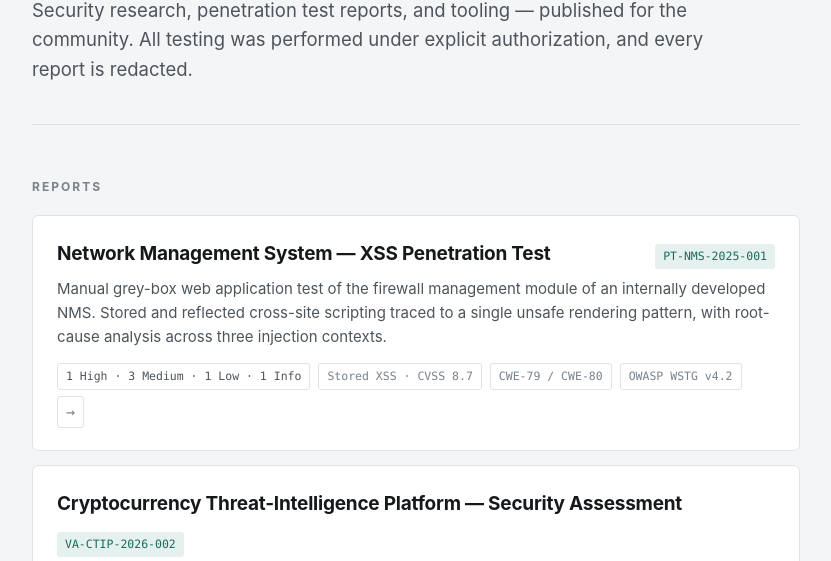
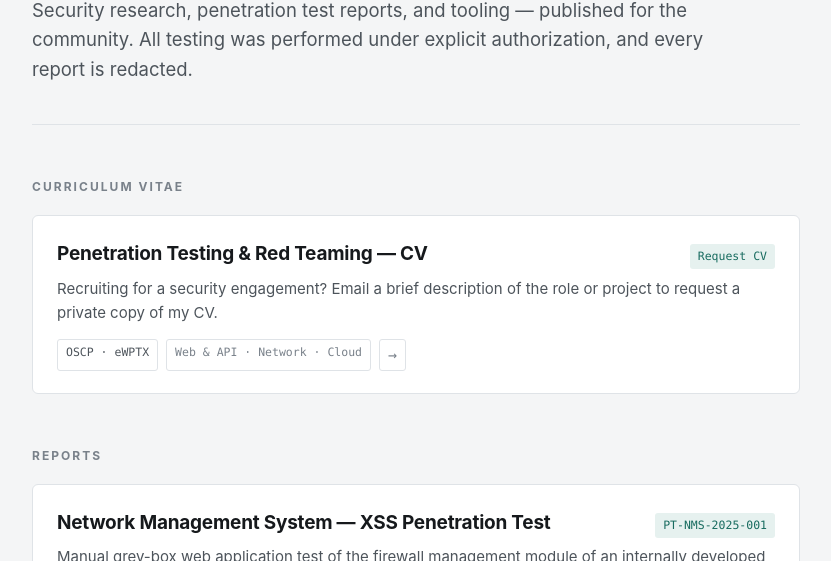
Before and after one commit to 1MgR00t90/1MgR00t90.github.io, a plain HTML site: page index.html in a window 1280 px wide. Shown: the part 191-752 px from the top of the page, without its empty margins (224-1055 px from the left). Drawn offline with Linux system fonts and the light colour scheme.

Commit message:
Add private CV request contact to portfolio

```diff
--- a/index.html
+++ b/index.html
@@ -155,6 +155,21 @@
   All testing was performed under explicit authorization, and every report is redacted.</p>
 </header>
 
+<h2>Curriculum Vitae</h2>
+
+<a class="item" href="mailto:defda.kidashi@proton.me?subject=Request%20for%20Penetration%20Testing%20CV&amp;body=Hello%2C%0A%0AI%20would%20like%20to%20request%20your%20CV%20for%20a%20security%20engagement.%0A%0AOrganization%3A%0ARole%20or%20project%20scope%3A%0A%0AThanks.">
+  <div class="item-top">
+    <h3>Penetration Testing &amp; Red Teaming — CV</h3>
+    <span class="ref">Request CV</span>
+  </div>
+  <p>Recruiting for a security engagement? Email a brief description of the role or project to request a private copy of my CV.</p>
+  <div class="facts">
+    <span class="hi">OSCP · eWPTX</span>
+    <span>Web &amp; API · Network · Cloud</span>
+    <span class="arrow">→</span>
+  </div>
+</a>
+
 <h2>Reports</h2>
 
 <a class="item" href="reports/nms-pentest-report/">
```
